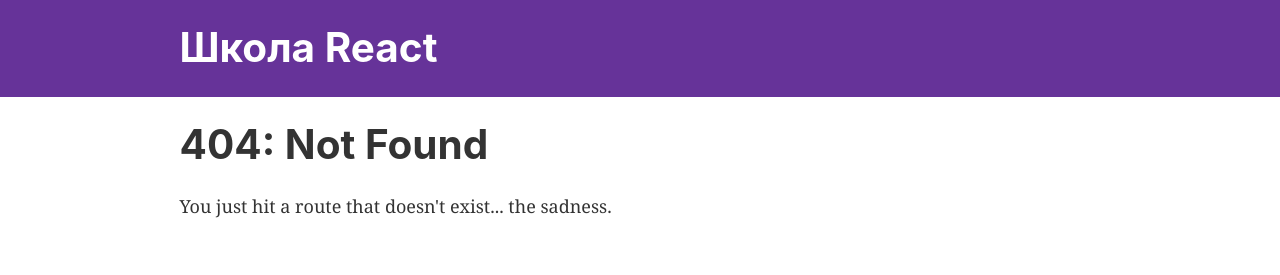
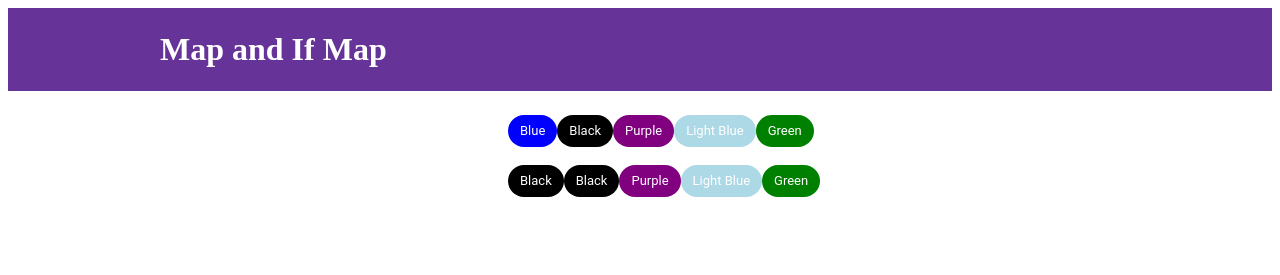
Before and after one commit to clay-jay/react-school-exercises, a Gatsby site: page /level2 in a window 1280 px wide. Before the commit this address had no page. Built offline with nearby package versions, Linux system fonts and the light colour scheme; Gatsby itself is replaced by a stand-in of ours.

Commit message:
Level 2 Map and If Map

```diff
--- /dev/null
+++ b/src/components/data.js
@@ -0,0 +1,31 @@
+export const cardColorsList = [
+    {
+        id: 1,
+        chipLabel: 'Blue',
+        chipColor: 'blue',
+    },
+
+    {
+        id: 2,
+        chipLabel: 'Black',
+        chipColor: 'black',
+    },
+
+    {
+        id: 3,
+        chipLabel: 'Purple',
+        chipColor: 'purple',
+    },
+
+    {
+        id: 4,
+        chipLabel: 'Light Blue',
+        chipColor: 'lightblue',
+    },
+
+    {
+        id: 5,
+        chipLabel: 'Green',
+        chipColor: 'green',
+    }
+]
--- /dev/null
+++ b/src/components/levelTwoIfmap.js
@@ -0,0 +1,19 @@
+import React from "react"
+import Chip from "@material-ui/core/Chip"
+import { cardColorsList } from "./data"
+
+export default function LevelTwoIfMap() {
+  const content = cardColorsList.map((cardListItem, i) => (
+    <Chip
+      key={cardListItem.id}
+      label={i > 1 ? cardListItem.chipLabel : "Black"}
+      color="primary"
+      style={
+        i > 1
+          ? { backgroundColor: cardListItem.chipColor }
+          : { backgroundColor: "black" }
+      }
+    />
+  ))
+  return <div>{content}</div>
+}
--- /dev/null
+++ b/src/components/levelTwoMap.js
@@ -0,0 +1,17 @@
+import React from "react"
+import Chip from "@material-ui/core/Chip"
+import { cardColorsList } from "./data"
+
+function LevelTwoMap() {
+  const content = cardColorsList.map(cardListItem => (
+    <Chip
+      key={cardListItem.id}
+      label={cardListItem.chipLabel}
+      color="primary"
+      style={{ backgroundColor: cardListItem.chipColor }}
+    />
+  ))
+  return <div>{content}</div>
+}
+
+export default LevelTwoMap
--- a/src/pages/index.js
+++ b/src/pages/index.js
@@ -12,6 +12,12 @@ const IndexPage = () => (
       <Link to="/template1/">Шаблон №1</Link> <br />
       <Link to="/template2">Шаблон №2</Link> <br />
       <Link to="/combination/">Объединение</Link> <br />
+      <Link to="/combination2/">Объединение v2</Link> <br />
+      <Link to="/combination2/">Объединение v2</Link> <br />
+    </p>
+    <p className="textLevels">Уровень 2</p>
+    <p className="textExercise">
+      <Link to="/level2/">Map and If Map</Link> <br />
     </p>
   </Layout>
 )
--- /dev/null
+++ b/src/pages/level2.js
@@ -0,0 +1,17 @@
+import React from "react"
+import Header from "../components/header"
+import LevelTwoIfMap from "../components/levelTwoIfmap"
+import LevelTwoMap from "../components/levelTwoMap"
+
+export default function LevelTwo() {
+  return (
+    <div>
+      <Header siteTitle="Map and If Map"/>
+      <div style={{marginLeft: '500px'}}>
+        <LevelTwoMap />
+        <br/>
+        <LevelTwoIfMap />
+      </div>
+    </div>
+  )
+}
```
